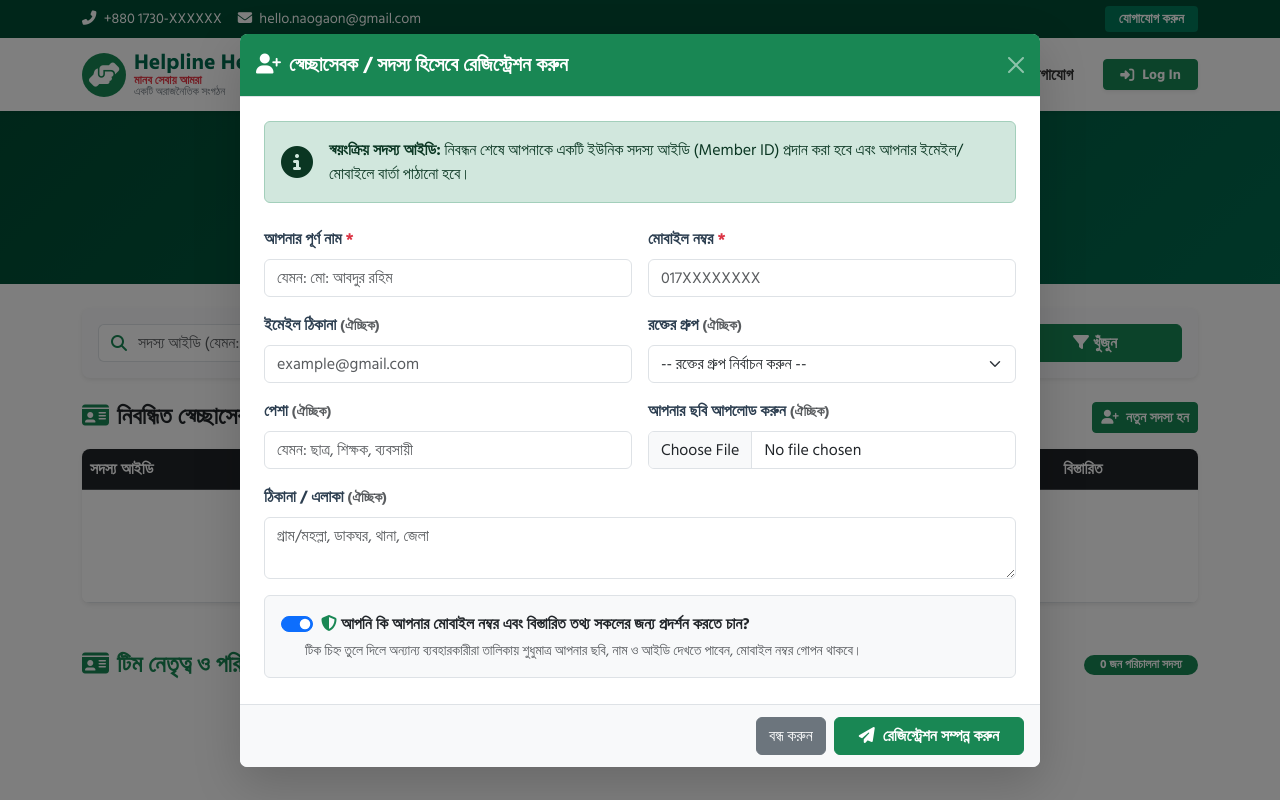
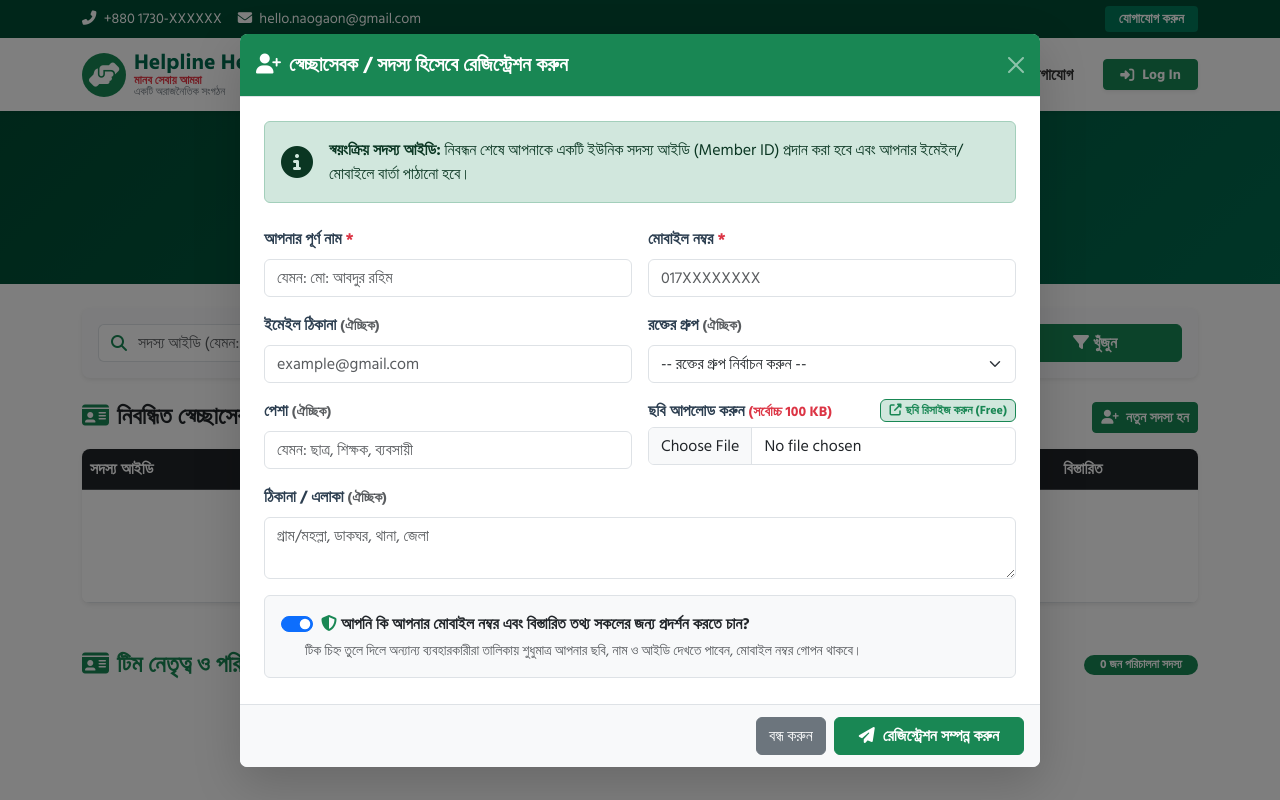
Before and after one commit to hijbullahx/hello_naogaon, a Django app: page /volunteers/apply/ in a window 1280 px wide, after a click on "স্বেচ্ছাসেবক হিসেবে রেজিস্ট্রেশন করুন". Run offline with Django 5.2, Linux system fonts and the light colour scheme; data that the repository does not hold is empty; parts of the project's set-up code (start-up, migrations or seed data) failed here and were passed over.

Commit message:
feat: add volunteer registration form template and corresponding view logic

```diff
--- a/templates/volunteers/volunteer_form.html
+++ b/templates/volunteers/volunteer_form.html
@@ -306,10 +306,20 @@
                             <input type="text" class="form-control" id="occupation" name="occupation" placeholder="যেমন: ছাত্র, শিক্ষক, ব্যবসায়ী">
                         </div>
 
-                        <!-- Profile Image -->
+                        <!-- Profile Image with 100KB limit & free resizer link -->
                         <div class="col-md-6">
-                            <label for="image" class="form-label fw-bold">আপনার ছবি আপলোড করুন <small class="text-muted">(ঐচ্ছিক)</small></label>
-                            <input type="file" class="form-control" id="image" name="image" accept="image/*">
+                            <div class="d-flex justify-content-between align-items-center mb-1">
+                                <label for="volunteer_image" class="form-label fw-bold mb-0">
+                                    ছবি আপলোড করুন <small class="text-danger">(সর্বোচ্চ 100 KB)</small>
+                                </label>
+                                <a href="https://www.resizepixel.com" target="_blank" rel="noopener noreferrer" class="badge bg-success-subtle text-success border border-success text-decoration-none py-1 px-2">
+                                    <i class="fas fa-external-link-alt me-1"></i>ছবি রিসাইজ করুন (Free)
+                                </a>
+                            </div>
+                            <input type="file" class="form-control" id="volunteer_image" name="image" accept="image/*" onchange="validateVolunteerImageSize(this)">
+                            <div id="volunteerImageSizeError" class="form-text text-danger d-none fw-bold mt-1">
+                                <i class="fas fa-exclamation-triangle me-1"></i>ছবির সাইজ ১০০ KB এর বেশি! অনুগ্রহ করে <a href="https://www.resizepixel.com" target="_blank" class="text-danger text-decoration-underline fw-bold">ResizePixel (resizepixel.com)</a> থেকে সাইজ কমিয়ে আপলোড করুন।
+                            </div>
                         </div>
 
                         <!-- Address -->
@@ -338,4 +348,21 @@
         </div>
     </div>
 </div>
+
+<script>
+function validateVolunteerImageSize(input) {
+    var errorDiv = document.getElementById('volunteerImageSizeError');
+    if (input.files && input.files[0]) {
+        var fileSize = input.files[0].size; // size in bytes
+        var maxBytes = 100 * 1024; // 100 KB
+        if (fileSize > maxBytes) {
+            if (errorDiv) errorDiv.classList.remove('d-none');
+            input.value = ''; // Reset file selection
+            alert('ছবির সাইজ সর্বোচ্চ 100 KB হতে পারবে। অনুগ্রহ করে রিসাইজ করে পুনরায় আপলোড করুন।');
+        } else {
+            if (errorDiv) errorDiv.classList.add('d-none');
+        }
+    }
+}
+</script>
 {% endblock %}
--- a/volunteers/views.py
+++ b/volunteers/views.py
@@ -24,7 +24,6 @@ def send_member_notifications(volunteer):
         f"ধন্যবাদ,\nHelpline Hello Naogaon টিম"
     )
 
-    # 1. Send Email Notification from info@helplinehellonaogaon.com
     if volunteer.email:
         from_email = getattr(settings, 'DEFAULT_FROM_EMAIL', 'info@helplinehellonaogaon.com') or 'info@helplinehellonaogaon.com'
         try:
@@ -39,7 +38,6 @@ def send_member_notifications(volunteer):
         except Exception as e:
             print(f"[EMAIL ERROR] {e}")
 
-    # 2. Send SMS Notification (Logged & Ready for SMS Gateway)
     if volunteer.phone:
         sms_text = f"Helpline Hello Naogaon: ধন্যবাদ {volunteer.full_name}! আপনার সদস্য আইডি: {volunteer.member_id}"
         print(f"[SMS SUCCESS] Sent Member ID {volunteer.member_id} to {volunteer.phone} | Content: {sms_text}")
@@ -68,6 +66,18 @@ def apply_volunteer(request):
         address = request.POST.get('address', '').strip()
         is_public_details = request.POST.get('is_public_details') == 'on'
         image = request.FILES.get('image')
+
+        # 100 KB Max Image Limit Validation
+        if image:
+            max_size_bytes = 100 * 1024  # 100 KB
+            if image.size > max_size_bytes:
+                size_kb = image.size / 1024
+                messages.error(
+                    request,
+                    f'ছবির সাইজ সর্বোচ্চ 100 KB হতে পারবে (আপনার ছবির সাইজ: {size_kb:.1f} KB)। '
+                    f'অনুগ্রহ করে resizepixel.com থেকে ছবির সাইজ কমিয়ে আপলোড করুন।'
+                )
+                return redirect('volunteers:apply')
 
         if full_name and phone:
             vol = Volunteer.objects.create(
```
